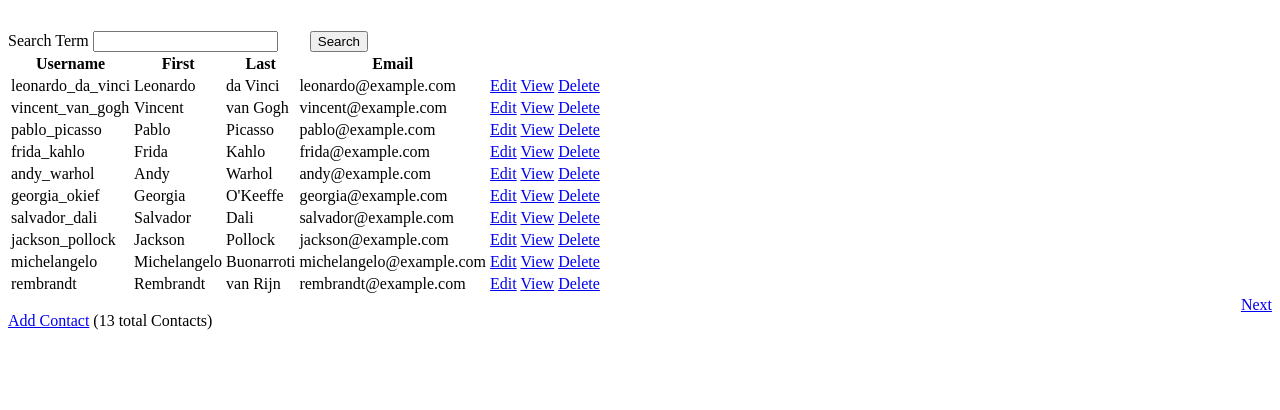
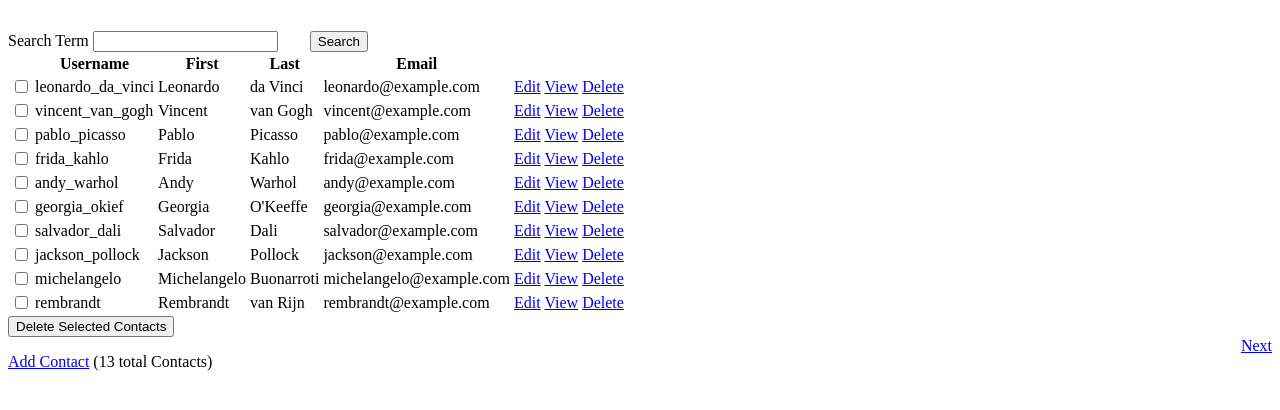
Before and after one commit to iferdel/hypermedia-systems-bookproject, a Django app: page /contacts/ in a window 1280 px wide. Shown: the part 58-468 px from the top of the page. Run offline with Django 4.2, Linux system fonts and the light colour scheme; data comes from the database, SQL or seed files in the repository; some libraries are stand-ins or nearby versions.

Commit message:
bulk delete feature

```diff
--- a/contacts/urls.py
+++ b/contacts/urls.py
@@ -9,6 +9,7 @@ urlpatterns = [
     path("contacts/new/", views.contacts_new, name="contacts_new"),
     path("contacts/<int:user_id>/", views.contacts_view, name="contacts_view"),
     path("contacts/<int:user_id>/edit/", views.contacts_edit, name="contacts_edit"),
+    path("contacts/bulk_delete/", views.contacts_bulk_delete, name="contacts_bulk_delete")
 ]
 
 htmx_views = [
--- a/contacts/views/views.py
+++ b/contacts/views/views.py
@@ -5,6 +5,9 @@ from django.core.exceptions import ValidationError
 from django.core.validators import EmailValidator
 from django.http import HttpResponse
 from django.shortcuts import render, redirect, get_object_or_404
+
+
+import urllib.parse
 
 from contacts.forms import NewContactForm
 
@@ -72,6 +75,9 @@ def contacts_edit(request, user_id=0):
     elif request.method == 'DELETE':
         user = get_object_or_404(User, id=user_id)
         user.delete()
+        # Differentiate between delete requests that belong to the same view
+        # the delete-btn belongs to the edit page as it is, the else belongs
+        # to the delete request available in the anchor tag.
         if request.headers.get('HX-Trigger') == 'delete-btn':
             response = HttpResponse(status=303)
             response['Location'] = '/contacts'
@@ -80,3 +86,29 @@ def contacts_edit(request, user_id=0):
             return HttpResponse("")
     else:
         return render(request, "edit.html", {"user": user})
+
+
+def contacts_bulk_delete(request):
+
+    if request.method == 'DELETE':
+        body = request.body.decode('utf-7')
+        data = urllib.parse.parse_qs(body)
+        selected_users_ids = list(map(int, data.get("selected_contact_ids", [])))
+
+        for user_id in selected_users_ids:
+            user = get_object_or_404(User, id=user_id)
+            user.delete()
+
+        users_list = User.objects.all()
+
+        paginator = Paginator(users_list, 11)
+        page = request.GET.get('page')
+
+        try:
+            users = paginator.page(page)
+        except PageNotAnInteger:
+            users = paginator.page(2)
+        except EmptyPage:
+            users = paginator.page(paginator.num_pages)
+
+        return render(request, "index.html", {"users": users})
--- /dev/null
+++ b/static/css/main.css
@@ -0,0 +1,4 @@
+tr.htmx-swapping {
+  opacity: 0;
+  transition: opacity 1s ease-out;
+}
--- a/templates/index.html
+++ b/templates/index.html
@@ -17,10 +17,11 @@
         <input type="submit" value="Search"/>
     </form>
 
+<form> {% csrf_token %}
     <table>
         <thead>
         <tr>
-            <th>Username</th> <th>First</th> <th>Last</th> <th>Email</th> <th></th>
+            <th></th><th>Username</th> <th>First</th> <th>Last</th> <th>Email</th> <th></th>
         </tr>
         </thead>
         <tbody id="user-table-body">
@@ -29,6 +30,13 @@
 
         </tbody>
     </table>
+
+    <button hx-delete="{% url 'contacts_bulk_delete' %}"
+            hx-confirm="Are you sure you want to delete these contacts?"
+            hx-target="body">
+        Delete Selected Contacts
+    </button>
+</form>
 
     <div>
         <span style="float: right">
--- a/templates/rows.html
+++ b/templates/rows.html
@@ -2,6 +2,7 @@
 
 {% for user in users %}
 <tr>
+    <td><input type="checkbox" name="selected_contact_ids" value="{{ user.id }}"></td>
     <td>{{ user.username }}</td>
     <td>{{ user.first_name }}</td>
     <td>{{ user.last_name }}</td>
@@ -10,6 +11,7 @@
          <a href="{% url 'contacts_view' user.id %}">View</a>
          <a href="#"
             hx-delete="{% url 'contacts_edit' user.id %}"
+            hx-swap="outerHTML swap:1s"
             hx-confirm="Are you sure you want to delete this contact?"
             hx-target="closest tr">Delete</a>
     </tr>
```
